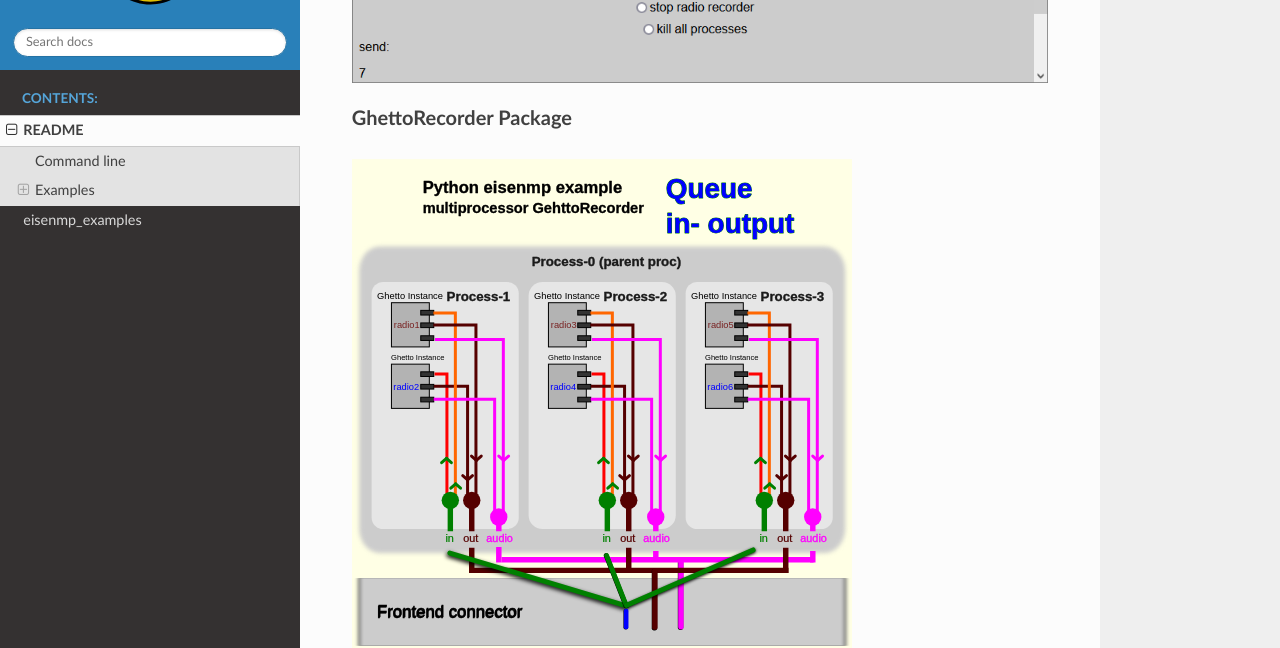
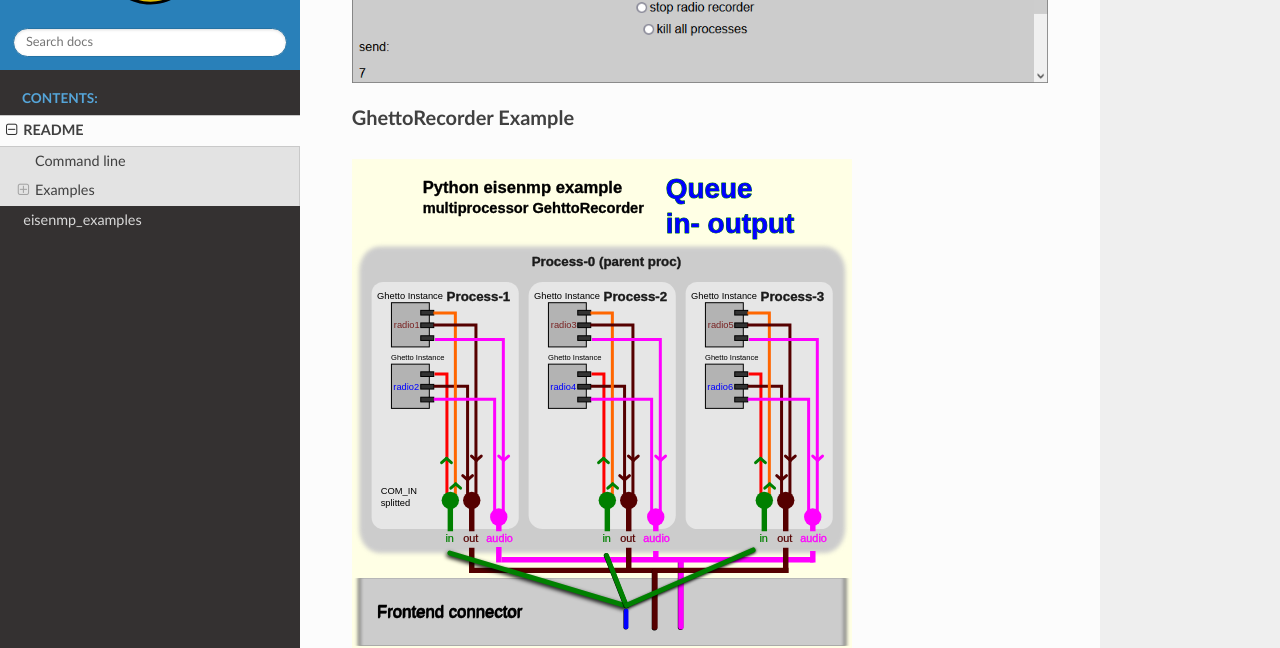
Before and after one commit to 44xtc44/eisenmp_examples, a Sphinx documentation site: the page built from docs/source/README.rst, in a window 1280 px wide and 900 px high, scrolled down 863 px. Shown: the part 151-799 px from the top of the window. Built offline with Sphinx 7.4.7 and the Read the Docs theme 2.0.0, drawn with Linux system fonts in a browser that asks for light colours; some web fonts are replaced; some of the changed text lies outside the part shown.

Commit message:
fix images to be consistent with used colors

```diff
--- a/README.rst
+++ b/README.rst
@@ -28,7 +28,7 @@
   :width: 800
   :alt: ajax_http_frontend
 
-GhettoRecorder Package
+GhettoRecorder Example
 ~~~~~~~~~~~~~~~~~~~~~~
 
 .. image:: ./docs/source/_static/img_example/eisenmp-ghettorecorder-command.svg
@@ -44,8 +44,8 @@
   :width: 500
   :alt: GhettoRecorder queues view
 
-Brute force
-~~~~~~~~~~
+Brute force Example
+~~~~~~~~~~~~~~~~~~~
 ::
 
     .. read wordlist .\lang_dictionaries\ger\german.dic
--- a/docs/source/README.rst
+++ b/docs/source/README.rst
@@ -28,7 +28,7 @@
   :width: 800
   :alt: ajax_http_frontend
 
-GhettoRecorder Package
+GhettoRecorder Example
 ~~~~~~~~~~~~~~~~~~~~~~
 
 .. image:: ./_static/img_example/eisenmp-ghettorecorder-command.svg
@@ -43,8 +43,8 @@
   :width: 500
   :alt: GhettoRecorder queues view
 
-Brute force
-~~~~~~~~~~~
+Brute force Example
+~~~~~~~~~~~~~~~~~~~
 ::
 
     .. read wordlist .\lang_dictionaries\ger\german.dic
```
Also changed, not shown: docs/source/_static/img_example/eisenmp-ghettorecorder-command.svg, docs/source/_static/img_example/eisenmp-ghettorecorder-overview.svg.
